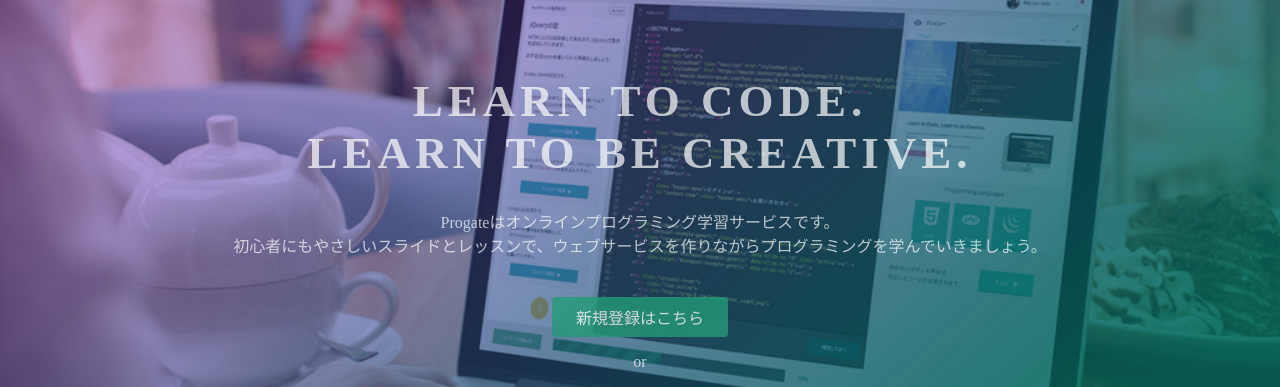
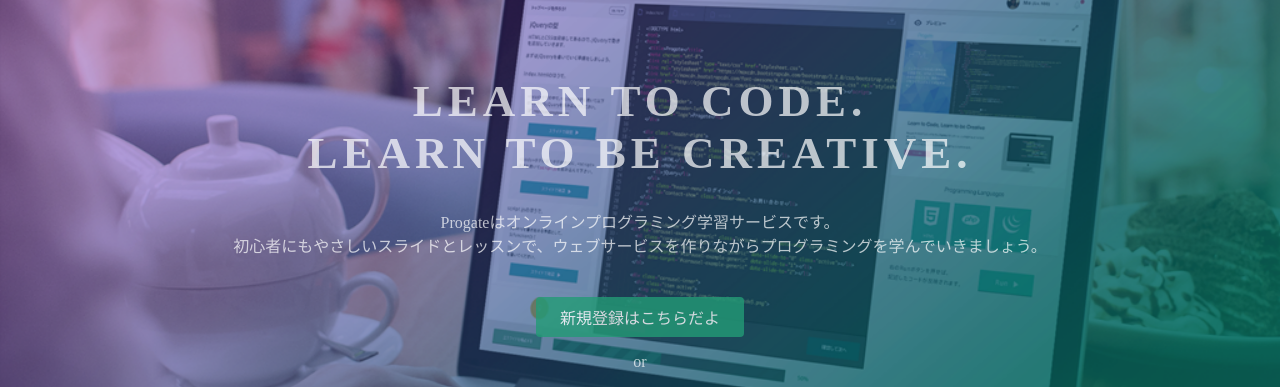
Before and after one commit to KRIO55/test-website-progate, a plain HTML site: page index.html in a window 1280 px wide. Shown: the part 135-522 px from the top of the page. Drawn offline with Linux system fonts and the light colour scheme.

Commit message:
Update index.html

```diff
--- a/index.html
+++ b/index.html
@@ -26,7 +26,7 @@
       <h1>LEARN TO CODE.<br>LEARN TO BE CREATIVE.</h1>
       <p>Progateはオンラインプログラミング学習サービスです。<br>初心者にもやさしいスライドとレッスンで、ウェブサービスを作りながらプログラミングを学んでいきましょう。</p>
       <div class="btn-wrapper">
-        <a href="#" class="btn signup">新規登録はこちら</a>
+        <a href="#" class="btn signup">新規登録はこちらだよ</a>
         <p>or</p>
         <a href="#" class="btn facebook"><span class="fa fa-facebook"></span>Facebookで登録</a>
         <a href="#" class="btn twitter"><span class="fa fa-twitter"></span>Twitterで登録</a>
```
